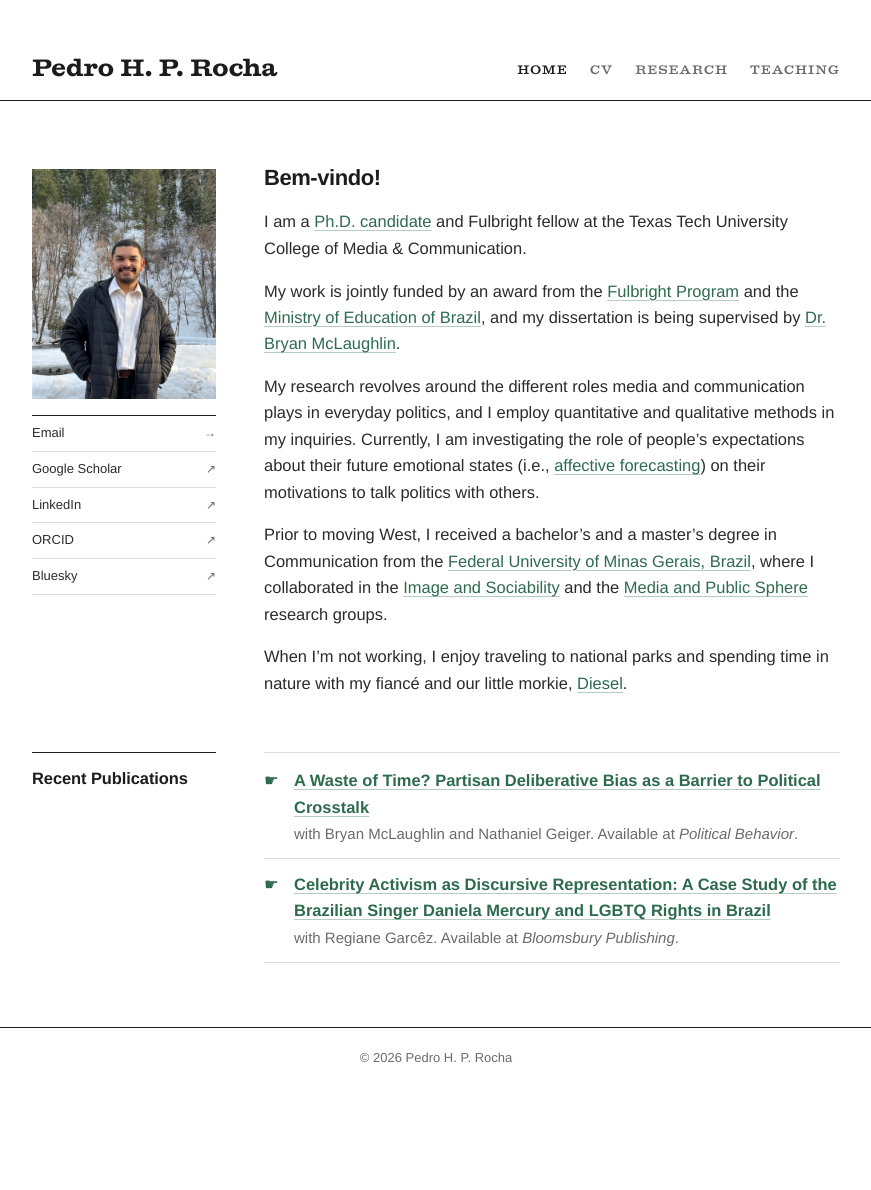
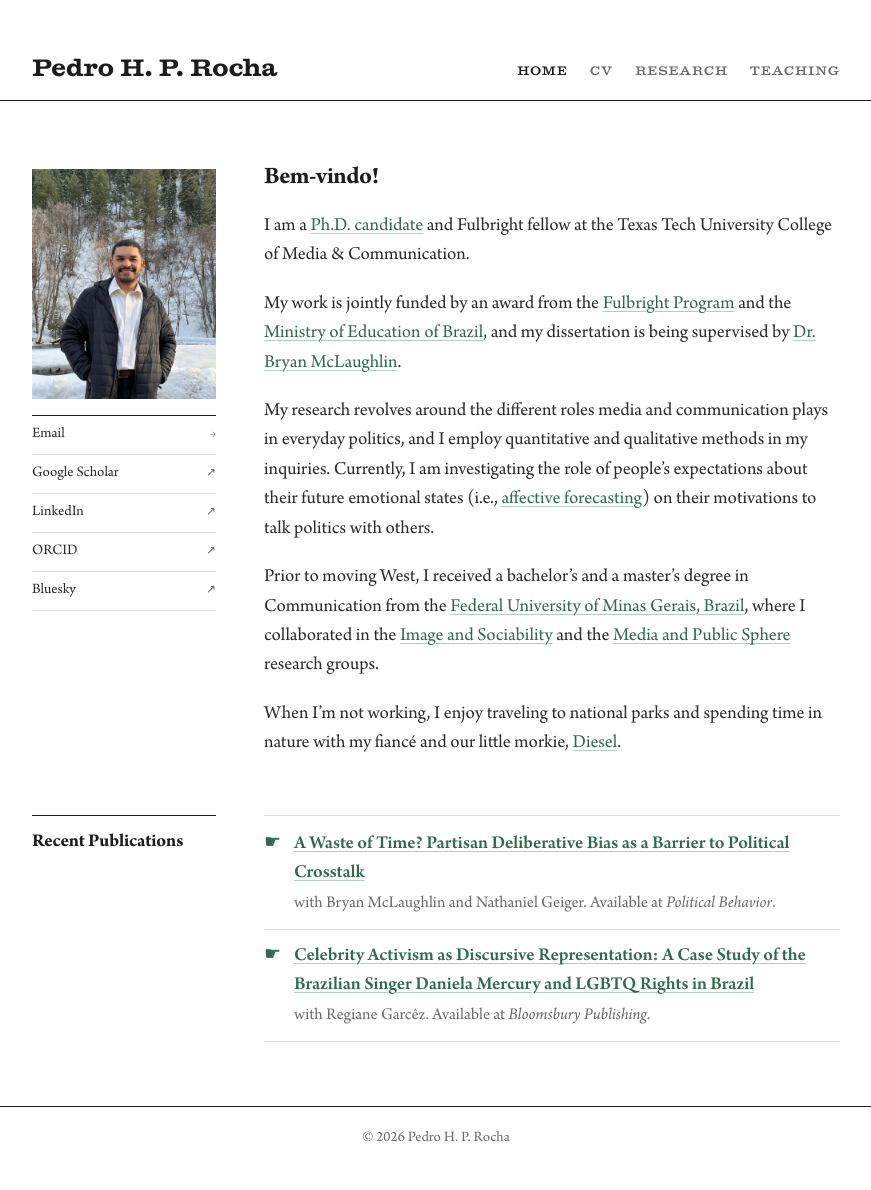
Before and after one commit to pedrohprocha/pedrohprocha.github.io, a Jekyll site: the page built from index.md, in a window 1280 px wide. Shown: the whole page, without its empty margins (204-1075 px from the left). Built offline with Jekyll 4.4.1, drawn with Linux system fonts in a browser that asks for light colours; before the commit the page ends 1108 px from its top, so only the background shows below that.

Commit message:
Use Arno Pro for headings and text; Diplomat stays on name and menu
- Add Arno Pro web fonts (woff2, Latin subset, 6 weights, ~60-75KB each)
- Point --font-head / --font-body at Arno Pro
- Scale text sizes ~15% to compensate for Arno's smaller x-height

Co-Authored-By: Claude Opus 5.5 <noreply@anthropic.com>

```diff
--- a/assets/css/main.css
+++ b/assets/css/main.css
@@ -48,6 +48,43 @@
     font-display: swap;
 }
 
+@font-face {
+    font-family: "Arno Pro";
+    src: url("/assets/fonts/ArnoPro-Regular.woff2") format("woff2");
+    font-weight: 400; font-style: normal;
+    font-display: swap;
+}
+@font-face {
+    font-family: "Arno Pro";
+    src: url("/assets/fonts/ArnoPro-Italic.woff2") format("woff2");
+    font-weight: 400; font-style: italic;
+    font-display: swap;
+}
+@font-face {
+    font-family: "Arno Pro";
+    src: url("/assets/fonts/ArnoPro-Semibold.woff2") format("woff2");
+    font-weight: 600; font-style: normal;
+    font-display: swap;
+}
+@font-face {
+    font-family: "Arno Pro";
+    src: url("/assets/fonts/ArnoPro-SemiboldItalic.woff2") format("woff2");
+    font-weight: 600; font-style: italic;
+    font-display: swap;
+}
+@font-face {
+    font-family: "Arno Pro";
+    src: url("/assets/fonts/ArnoPro-Bold.woff2") format("woff2");
+    font-weight: 700; font-style: normal;
+    font-display: swap;
+}
+@font-face {
+    font-family: "Arno Pro";
+    src: url("/assets/fonts/ArnoPro-BoldItalic.woff2") format("woff2");
+    font-weight: 700; font-style: italic;
+    font-display: swap;
+}
+
 /* ── Tokens ────────────────────────────────────────────────────────── */
 :root {
     --ink:   #1c1c1c;
@@ -61,8 +98,8 @@
     --green-dark: #1d4a35;
 
     --font-brand: "Diplomat", Georgia, "Times New Roman", serif;
-    --font-head:  "Helvetica Neue", Helvetica, Arial, sans-serif;
-    --font-body:  "Helvetica Neue", Helvetica, Arial, sans-serif;
+    --font-head:  "Arno Pro", Georgia, "Times New Roman", serif;
+    --font-body:  "Arno Pro", Georgia, "Times New Roman", serif;
 
     /* One page grid, shared by header, every page, and footer */
     --margin:  clamp(24px, 7vw, 112px);  /* outer left/right margin */
@@ -79,8 +116,8 @@ html { font-size: 16px; }
 
 body {
     font-family: var(--font-body);
-    font-size: 1.03rem;
-    line-height: 1.6;
+    font-size: 1.1875rem;
+    line-height: 1.55;
     background: var(--paper);
     color: var(--text);
 }
@@ -173,7 +210,7 @@ em { font-style: italic; }
 .page-title {
     font-family: var(--font-head);
     font-weight: 700;
-    font-size: 1.875rem;
+    font-size: 2.125rem;
     letter-spacing: -0.015em;
     line-height: 1.15;
     color: var(--ink);
@@ -188,7 +225,7 @@ em { font-style: italic; }
     grid-row: span 2;   /* so a two-line heading doesn't push the text beside it apart */
     font-family: var(--font-head);
     font-weight: 700;
-    font-size: 1.03rem;
+    font-size: 1.1875rem;
     line-height: 1.35;
     letter-spacing: -0.005em;
     color: var(--ink);
@@ -211,7 +248,7 @@ em { font-style: italic; }
 .site-main h2 {
     font-family: var(--font-head);
     font-weight: 700;
-    font-size: 0.85rem;
+    font-size: 0.95rem;
     letter-spacing: 0.01em;
     color: var(--muted);
     margin: 28px 0 10px;
@@ -219,7 +256,7 @@ em { font-style: italic; }
 .site-main h3 {
     font-family: var(--font-head);
     font-weight: 600;
-    font-size: 1.03rem;
+    font-size: 1.1875rem;
     line-height: 1.4;
     color: var(--ink);
     margin: 28px 0 4px;
@@ -228,7 +265,7 @@ em { font-style: italic; }
     font-family: var(--font-head);
     font-weight: 400;
     font-style: italic;
-    font-size: 0.95rem;
+    font-size: 1.0625rem;
     color: var(--muted);
     margin: 18px 0 4px;
 }
@@ -264,7 +301,7 @@ em { font-style: italic; }
     justify-content: space-between;
     align-items: baseline;
     padding: 7px 0;
-    font-size: 0.8125rem;
+    font-size: 0.9375rem;
     color: var(--text);
     text-decoration: none;
 }
@@ -276,7 +313,7 @@ em { font-style: italic; }
 .intro-text h2 {
     font-family: var(--font-head);
     font-weight: 700;
-    font-size: 1.375rem;
+    font-size: 1.5625rem;
     letter-spacing: -0.02em;
     line-height: 1.15;
     color: var(--ink);
@@ -295,7 +332,7 @@ em { font-style: italic; }
 .pub-num { color: var(--green); }
 .pub-content { min-width: 0; }
 .pub-title { font-weight: 600; color: var(--ink); margin-bottom: 2px; }
-.pub-item .pub-meta { color: var(--muted); font-size: 0.9375rem; margin-bottom: 0; }
+.pub-item .pub-meta { color: var(--muted); font-size: 1.0625rem; margin-bottom: 0; }
 
 /* ── Blog ──────────────────────────────────────────────────────────── */
 .post-list { list-style: none; }
@@ -306,11 +343,11 @@ em { font-style: italic; }
     padding: 10px 0;
     border-bottom: 1px solid var(--rule);
 }
-.post-date { color: var(--muted); font-size: 0.875rem; white-space: nowrap; }
+.post-date { color: var(--muted); font-size: 1rem; white-space: nowrap; }
 .post-header { margin-bottom: 24px; }
 .post-header h1 {
     font-family: var(--font-head);
-    font-size: 1.375rem;
+    font-size: 1.5625rem;
     font-weight: 700;
     color: var(--ink);
 }
@@ -332,7 +369,7 @@ em { font-style: italic; }
     padding-bottom: 0.875rem;
     border-bottom: 1px solid var(--ink);
 }
-.cv-updated { font-size: 0.8125rem; color: var(--muted); }
+.cv-updated { font-size: 0.9375rem; color: var(--muted); }
 .cv-section { margin-bottom: 0.375rem; }
 .cv-entry {
     display: flex;
@@ -343,10 +380,10 @@ em { font-style: italic; }
     border-bottom: 1px solid var(--rule);
 }
 .cv-section .cv-entry:last-child { border-bottom: none; }
-.cv-left { font-size: 0.9375rem; line-height: 1.6; color: var(--text); flex: 1; }
-.cv-right { font-size: 0.8125rem; color: var(--muted); text-align: right; white-space: nowrap; flex-shrink: 0; }
+.cv-left { font-size: 1.0625rem; line-height: 1.6; color: var(--text); flex: 1; }
+.cv-right { font-size: 0.9375rem; color: var(--muted); text-align: right; white-space: nowrap; flex-shrink: 0; }
 .cv-courses { list-style: none; padding: 0 0 0.625rem; border-bottom: 1px solid var(--rule); }
-.cv-courses li { font-size: 0.9rem; line-height: 1.7; padding-left: 1rem; position: relative; }
+.cv-courses li { font-size: 1.03rem; line-height: 1.7; padding-left: 1rem; position: relative; }
 .cv-courses li::before { content: "–"; position: absolute; left: 0; color: var(--muted); }
 
 /* ── Color utilities (used in page content) ────────────────────────── */
@@ -362,7 +399,7 @@ em { font-style: italic; }
     padding-bottom: 40px;
     border-top: 1px solid var(--ink);
 }
-.site-footer p { font-size: 0.8125rem; color: var(--muted); text-align: center; margin-bottom: 0; }
+.site-footer p { font-size: 0.9375rem; color: var(--muted); text-align: center; margin-bottom: 0; }
 
 /* ── Responsive: below ~860px the margin column folds in ───────────── */
 @media (max-width: 860px) {
@@ -383,7 +420,7 @@ em { font-style: italic; }
     .site-main.hero > h2 { grid-row: auto; }
     .profile-links { width: 160px; margin: 0 0 28px; }
 
-    .page-title { font-size: 1.625rem; margin-bottom: 32px; }
+    .page-title { font-size: 1.875rem; margin-bottom: 32px; }
 
     .site-main > h1:not(.page-title),
     .site-main.hero > h2 { margin-top: 40px; }
```
Also changed, not shown: assets/fonts/ArnoPro-Bold.woff2 (added), assets/fonts/ArnoPro-BoldItalic.woff2 (added), assets/fonts/ArnoPro-Italic.woff2 (added), assets/fonts/ArnoPro-Regular.woff2 (added), assets/fonts/ArnoPro-Semibold.woff2 (added), assets/fonts/ArnoPro-SemiboldItalic.woff2 (added).
